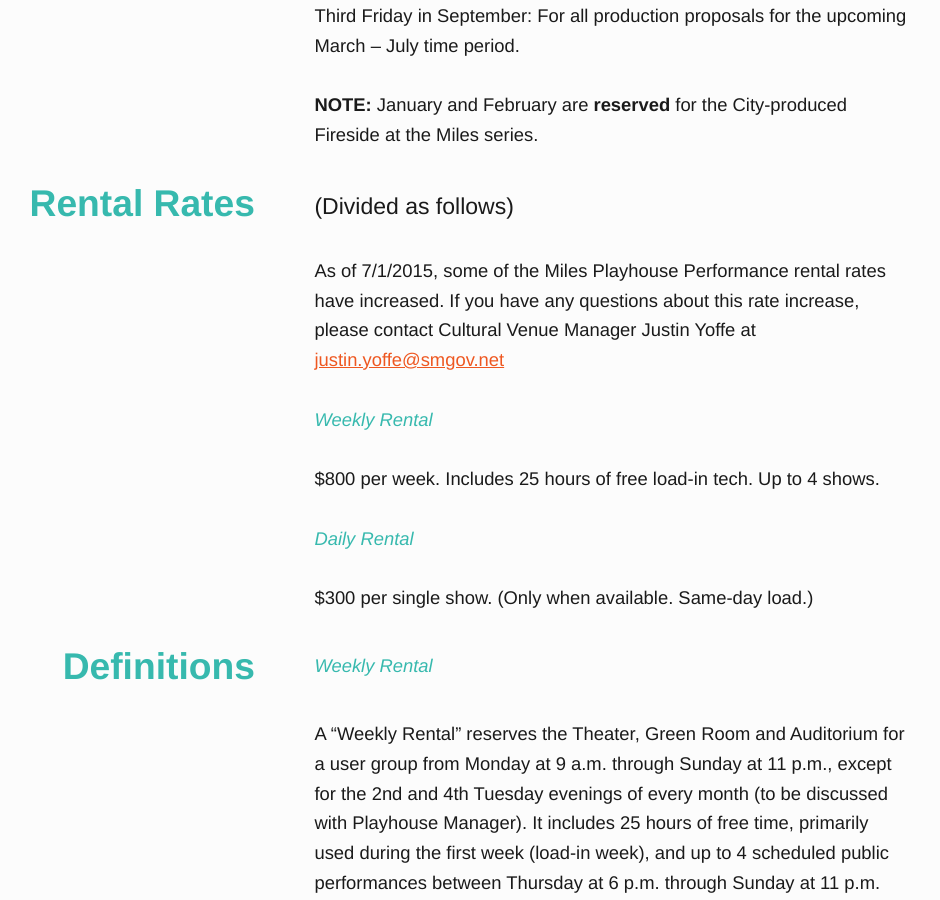
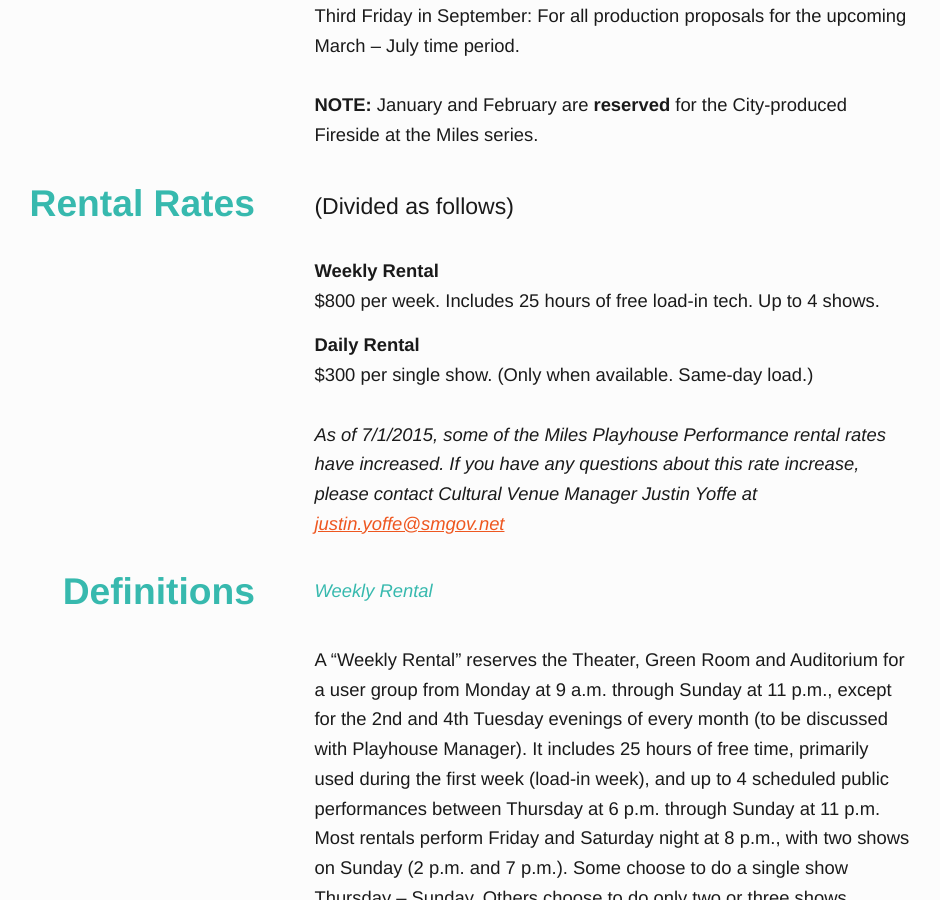
Before and after one commit to jimthoburn/artsamo, a Jekyll site: the page built from miles-memorial-playhouse-rental.markdown, in a window 1280 px wide and 900 px high, scrolled down 1680 px. Shown: the whole window, without its empty margins (142-1082 px from the left). Built offline with Jekyll 4.4.1, drawn with Linux system fonts in a browser that asks for light colours; some web fonts are replaced.

```diff
--- a/miles-memorial-playhouse-rental.markdown
+++ b/miles-memorial-playhouse-rental.markdown
@@ -24,15 +24,13 @@ Third Friday in September: For all production proposals for the upcoming March
 
 (Divided as follows)
 
-As of 7/1/2015, some of the Miles Playhouse Performance rental rates have increased. If you have any questions about this rate increase, please contact Cultural Venue Manager Justin Yoffe at [justin.yoffe@smgov.net](mailto:justin.yoffe@smgov.net)
+Weekly Rental
+: $800 per week. Includes 25 hours of free load-in tech. Up to 4 shows.
 
-#### Weekly Rental
+Daily Rental
+: $300 per single show. (Only when available. Same-day load.)
 
-$800 per week. Includes 25 hours of free load-in tech. Up to 4 shows.
-
-#### Daily Rental
-
-$300 per single show. (Only when available. Same-day load.)
+_As of 7/1/2015, some of the Miles Playhouse Performance rental rates have increased. If you have any questions about this rate increase, please contact Cultural Venue Manager Justin Yoffe at [justin.yoffe@smgov.net](mailto:justin.yoffe@smgov.net)_
 
 ## Definitions
 
```
